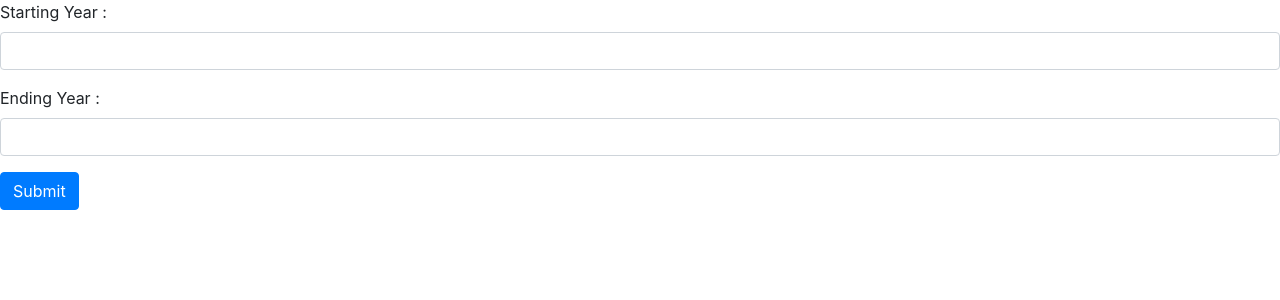
After one commit to pixeltk623/PHP_Laravel_03030, a PHP site: page /Parth/Assignment/assign_2.php in a window 1280 px wide. The commit adds this page. Shown: the top 300 px of the page. Run offline with PHP 8.4, Linux system fonts and the light colour scheme.

Commit message:
todays work

```diff
--- a/Parth/Assignment/assign_1.php
+++ b/Parth/Assignment/assign_1.php
@@ -101,7 +101,7 @@
 
 			</div>
 			<div>
-				<button class="btn btn-primary" type="submit" name="submit" data-bs-toggle="collapse" data-bs-target="#collapseExample" aria-expanded="false" aria-controls="collapseExample">
+				<button class="btn btn-primary" type="submit" name="submit">
 				    Submit
 				</button>
 			</div>
--- /dev/null
+++ b/Parth/Assignment/assign_2.php
@@ -0,0 +1,67 @@
+<?php
+
+
+	//Write a PHP program to check Leap years between 1901 to 2016 using nested if.
+
+	if(isset($_POST['submit'])){
+
+		$start_year=$_POST['Start'];
+		$end_year=$_POST['End'];
+
+		for($i=$start_year;$i<=$end_year;$i++)
+		{
+			if ((date("L",i))==1) {
+				$year=$year.", ".$i;
+			}
+		}
+
+		echo $year;
+
+	}
+
+
+
+?>
+<!DOCTYPE html>
+<html>
+<head>
+	<meta charset="utf-8">
+	<meta name="viewport" content="widtd=device-widtd, initial-scale=1, shrink-to-fit=no">
+
+    <link rel="stylesheet" href="https://cdn.jsdelivr.net/npm/bootstrap@4.6.0/dist/css/bootstrap.min.css" integrity="sha384-B0vP5xmATw1+K9KRQjQERJvTumQW0nPEzvF6L/Z6nronJ3oUOFUFpCjEUQouq2+l" crossorigin="anonymous">
+
+	<title>Assignment 2</title>
+</head>
+<body>
+	<div>
+		<form method="post">
+			<div class="form-group">
+			    <label class="form-label">Starting Year :</label>
+
+			    <input type="text" class="form-control" name="Start" required>
+			</div>
+			<div class="form-group">
+			    <label class="form-label">Ending Year :</label>
+
+			    <input type="text" class="form-control" name="End" required>
+			</div>
+			<div>
+				<button class="btn btn-primary" type="submit" name="submit">
+				    Submit
+				</button>
+			</div>
+		</form>
+		<br><br>
+		<?php
+			if (isset($year)) {
+		?>
+
+		<div>
+			<h1><?php echo $year; ?></h1>
+		</div>
+		<?php
+			}
+		?>
+	</div>
+</body>
+</html>
```
Also changed, not shown: Parth/loop.php (added, +13 -0 lines).
